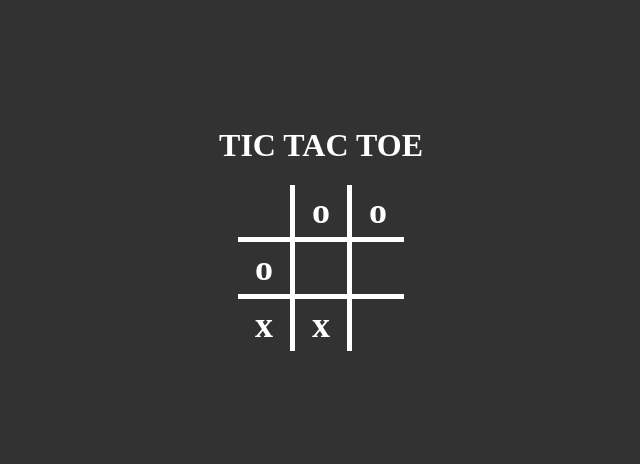
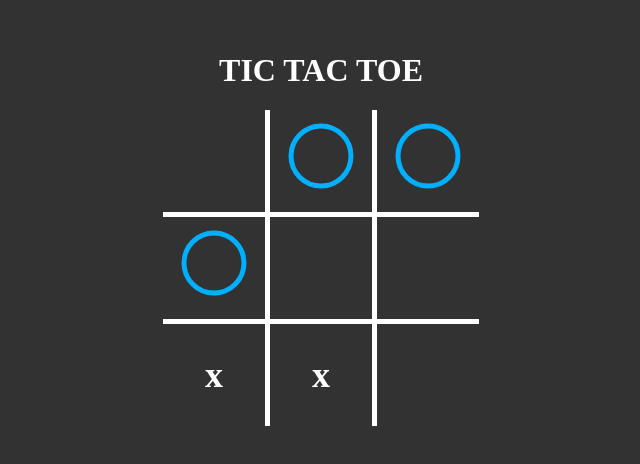
Before and after one commit to dampolo/TicTacToe, a plain HTML site: page index.html in a window 1280 px wide. Shown: the part 172-636 px from the top of the page, without its empty margins (319-959 px from the left). Drawn offline with Linux system fonts and the light colour scheme.

Commit message:
first animation

```diff
--- a/script.js
+++ b/script.js
@@ -20,7 +20,7 @@ function render() {
             const index = i * 3 + j;
             let symbol = '';
             if(fields[index] === 'circle') {
-                symbol = 'o';
+                symbol = generateAnimatedCircle();
             } else if (fields[index] === 'cross') {
                 symbol = 'x';
             }
@@ -32,3 +32,17 @@ function render() {
 
     contentDiv.innerHTML = tableHtml;
 }
+
+
+function generateAnimatedCircle() {
+    const svgCode = `
+        <svg width="70" height="70" xmlns="http://www.w3.org/2000/svg">
+            <circle cx="35" cy="35" r="30" fill="none" stroke="#00B0FF" stroke-width="5">
+                <animate attributeName="r" from="0" to="30" dur="1s" begin="0s" fill="freeze" />
+                <animate attributeName="stroke-dasharray" values="0 0; 188 50" dur="3s" begin="0s" fill="freeze" />
+            </circle>
+        </svg>
+    `;
+
+    return svgCode;
+}
--- a/style.css
+++ b/style.css
@@ -27,8 +27,8 @@ body {
   } */
 
   td {
-    width: 50px;
-    height: 50px;
+    width: 100px;
+    height: 100px;
     text-align: center;
     font-size: 36px;
     font-weight: bold;
```
